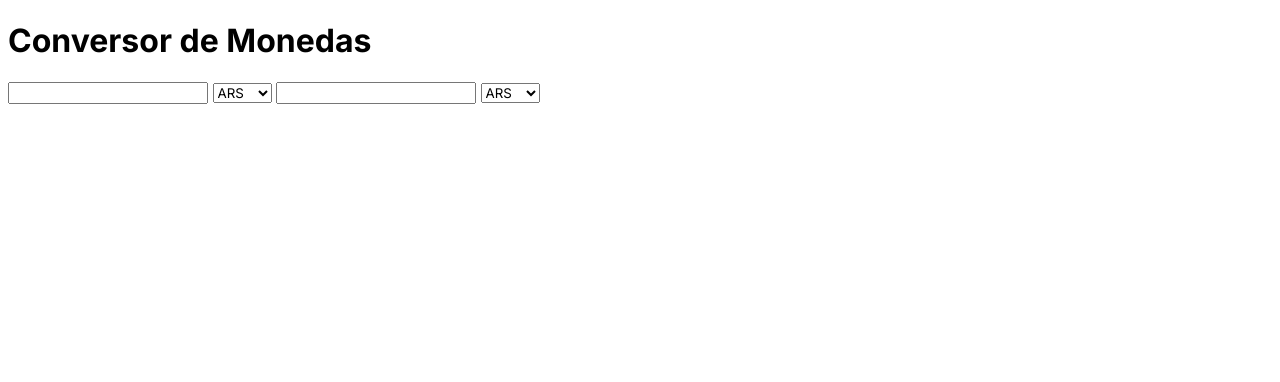
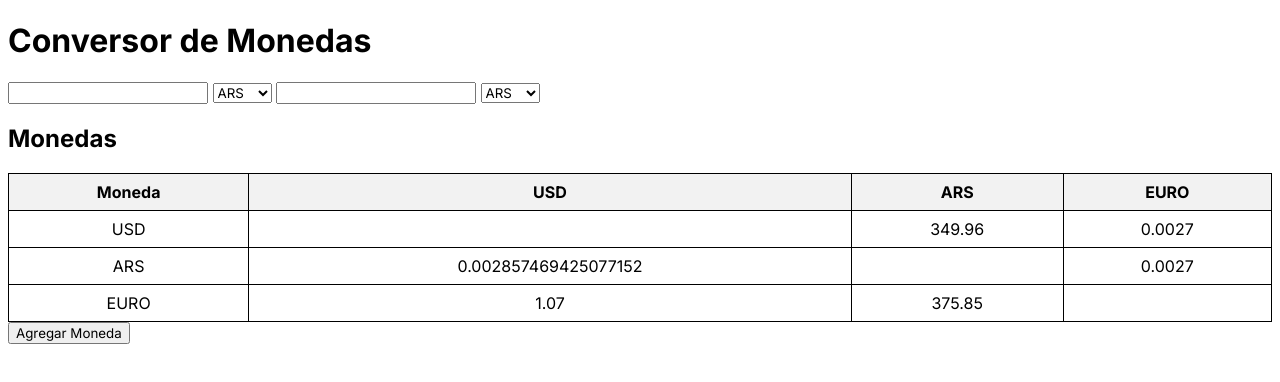
Before and after one commit to Faziuss/PreEntrega1Platero, a plain HTML site: page index.html in a window 1280 px wide. Drawn offline with Linux system fonts and the light colour scheme.

Commit message:
generated a table through js to show every currency and its rates

```diff
--- a/index.html
+++ b/index.html
@@ -11,19 +11,25 @@
 <body>
     <h1>Conversor de Monedas</h1>
     <div id="container">
-        <input type="number" id="input-1">
-        <select name="" id="select-1">
+        <input type="number" id="input1">
+        <select name="" id="select1">
             <option value="ARS">ARS</option>
             <option value="EURO">EURO</option>
             <option value="USD">USD</option>
         </select>
-        <input type="number" id="input-2">
-        <select name="" id="select-2">
+        <input type="number" id="input2">
+        <select name="" id="select2">
             <option value="ARS">ARS</option>
             <option value="EURO">EURO</option>
             <option value="USD">USD</option>
         </select>
     </div>
+    <h2>Monedas</h2>
+    <div id="currencyTable"></div>
+    <div id="addCurrency">
+        <button>Agregar Moneda</button>
+    </div>
+
     <script src="js/main.js"></script>
 </body>
 
--- a/js/main.js
+++ b/js/main.js
@@ -1,17 +1,31 @@
-const $input1 = document.getElementById("input-1")
-const $input2 = document.getElementById("input-2")
-const $select1 = document.getElementById("select-1")
-const $select2 = document.getElementById("select-2")
+const $input1 = document.getElementById("input1")
+const $input2 = document.getElementById("input2")
+const $select1 = document.getElementById("select1")
+const $select2 = document.getElementById("select2")
 
-const monedas = [
+//
+const data = [
     {name: "USD", rate: {ARS: 349.96, EURO: 0.0027}},
     {name: "ARS", rate: {USD:1/349.96, EURO: 0.0027}},
     {name: "EURO", rate: {ARS: 375.85, USD: 1.07}}
 ]
 
+//
+let currencies = JSON.parse(localStorage.getItem('currencies')) || []
+
+//
+const main = () => {
+  if(!currencies.length){
+    localStorage.setItem("currencies", JSON.stringify(data))
+    currencies = data
+  }
+}
+
+main()
+
 const updateFirstInput = (newValue) => {
     const currency2 = $select2.value
-    const moneda = monedas.find((moneda)=>{return moneda.name === currency2})
+    const moneda = currencies.find((moneda)=>{return moneda.name === currency2})
     const currency1 = $select1.value
 
     if(currency1===currency2){
@@ -23,7 +37,7 @@ const updateFirstInput = (newValue) => {
 
 const updateSecondInput = (newValue) => {
     const currency1 = $select1.value
-    const moneda = monedas.find((moneda)=>{return moneda.name === currency1})
+    const moneda = currencies.find((moneda)=>{return moneda.name === currency1})
     const currency2 = $select2.value
 
     if(currency1===currency2){
@@ -48,6 +62,50 @@ $select1.addEventListener("change", () => {
 $select2.addEventListener("change", () => {
     updateSecondInput($input2.value)
 })
+
+function generateCurrencyTable() {
+  const currencyTableDiv = document.getElementById('currencyTable');
+  const table = document.createElement('table');
+  table.classList.add('currency-table');
+
+  const tableHeader = document.createElement('thead');
+  const headerRow = document.createElement('tr');
+  const headerName = document.createElement('th');
+  headerName.textContent = "Moneda";
+  headerRow.appendChild(headerName);
+
+  for (const currency of currencies) {
+      const headerRate = document.createElement('th');
+      headerRate.textContent = currency.name;
+      headerRow.appendChild(headerRate);
+  }
+
+  tableHeader.appendChild(headerRow);
+  table.appendChild(tableHeader);
+
+  const tableBody = document.createElement('tbody');
+
+  for (const currency of currencies) {
+      const row = document.createElement('tr');
+      const currencyNameCell = document.createElement('td');
+      currencyNameCell.textContent = currency.name;
+      row.appendChild(currencyNameCell);
+
+      for (const otherCurrency of currencies) {
+          const rateCell = document.createElement('td');
+          rateCell.textContent = currency.rate[otherCurrency.name];
+          row.appendChild(rateCell);
+      }
+
+      tableBody.appendChild(row);
+  }
+
+  table.appendChild(tableBody);
+  currencyTableDiv.innerHTML = '';
+  currencyTableDiv.appendChild(table);
+}
+
+document.addEventListener("DOMContentLoaded", generateCurrencyTable);
 
 
 
--- /dev/null
+++ b/scss/partials/table.scss
@@ -0,0 +1,15 @@
+
+.currency-table {
+    border-collapse: collapse;
+    width: 100%;
+}
+
+.currency-table th, .currency-table td {
+    border: 1px solid black;
+    padding: 8px;
+    text-align: center;
+}
+
+.currency-table th {
+    background-color: #f2f2f2;
+}
--- a/scss/styles.scss
+++ b/scss/styles.scss
@@ -1,2 +1,3 @@
 @import "./partials/navbar";
-@import "./partials/typography"
+@import "./partials/typography";
+@import "./partials/table"
```
Also changed, not shown: css/styles.css, 1 other file.
